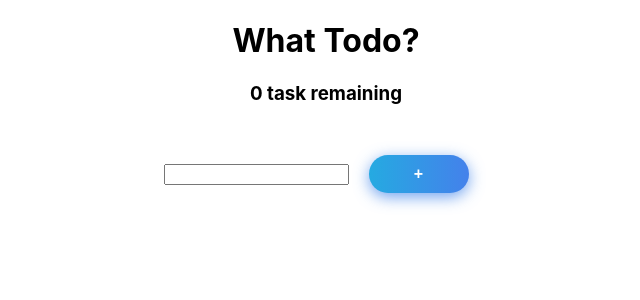
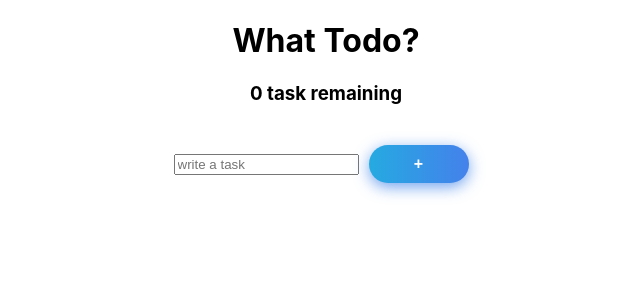
Before and after one commit to BeeAwwad/todo-app, a React (Create React App) app: page / in a window 1280 px wide. Shown: the top 300 px of the page, without its empty margins (314-954 px from the left). Built offline with nearby package versions, Linux system fonts and the light colour scheme.

Commit message:
Add css that makes broken lines around task if it is not completed

```diff
--- a/src/App.module.css
+++ b/src/App.module.css
@@ -56,6 +56,7 @@
 .btnHover.color9 {
   background-image: linear-gradient(to right, #25aae1, #4481eb, #04befe, #3f86ed);
   box-shadow: 0 4px 15px 0 rgba(65, 132, 234, 0.75);
+  margin: 10px;
 }
 
 /* default style */
--- a/src/components/todolist.js
+++ b/src/components/todolist.js
@@ -41,11 +41,11 @@ const TodoList = () => {
                 }
             })
         )
-      }
+      };
 
-      const editTask = (Task) => {
+    //   const editTask = (Task) => {
 
-      };
+    //   };
 
 
     return (
@@ -54,8 +54,10 @@ const TodoList = () => {
         <h1>What Todo?</h1>
         <h3>{todoList.length} task remaining</h3>
             {todoList.map((task) => {
-                return <div className={styles.tasks} style={{backgroundColor: task.completed ? '#7CF47C' : 'white' }}>
-                            <div className={styles.task} style={{color: task.completed ? 'white' : 'black' }}>
+                return <div className={styles.tasks} style={{backgroundColor: task.completed ? '#7CF47C' : 'white',
+                                                            border: task.completed ? 'white 0px none' : '#73c2fb 5px dashed',
+                                                            color: task.completed ? 'white' : 'black'}}>
+                            <div className={styles.task}>
                                 <p>{task.taskName}</p>
                             </div>
                             <div className={styles.buttons}>
@@ -67,12 +69,12 @@ const TodoList = () => {
             })}
         </div>
         <div className={styles.input}>
-            <input type="text" value={newTask} onChange={handleInputChange} />
-            <button onClick={addTask} className={`${styles.btnHover} ${styles.color9}`}>+</button>
+            <input placeholder="write a task" type="text" value={newTask} onChange={handleInputChange} />
+            <button onClick={addTask} className={`${styles.btnHover} ${styles.color9 }`}>+</button>
         </div>
     </div>
     );
-}
+};
 
 
 
```
